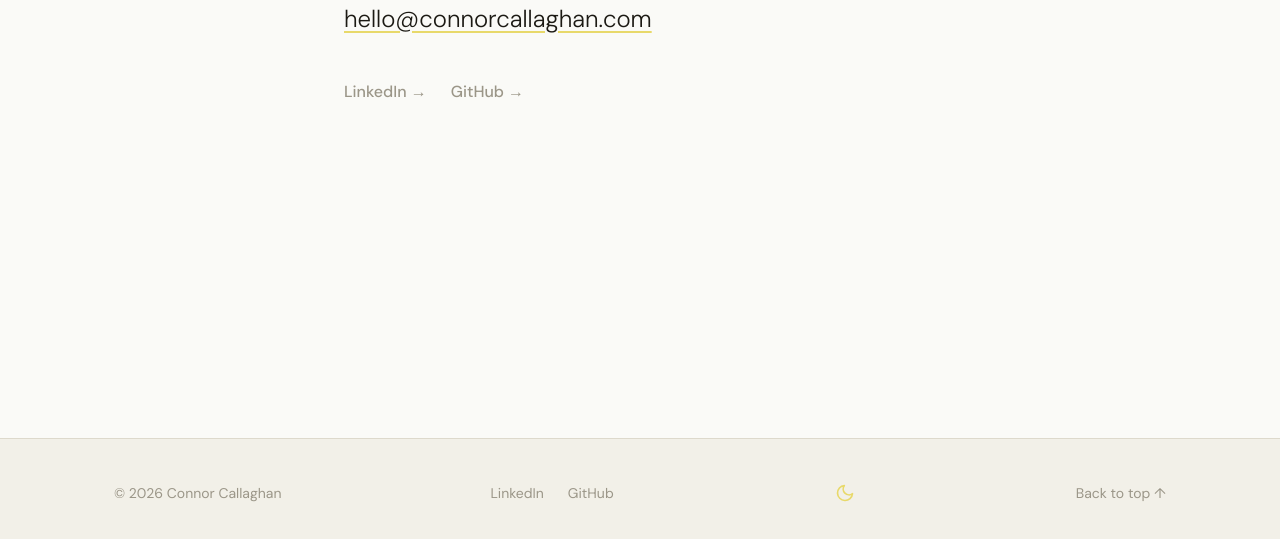
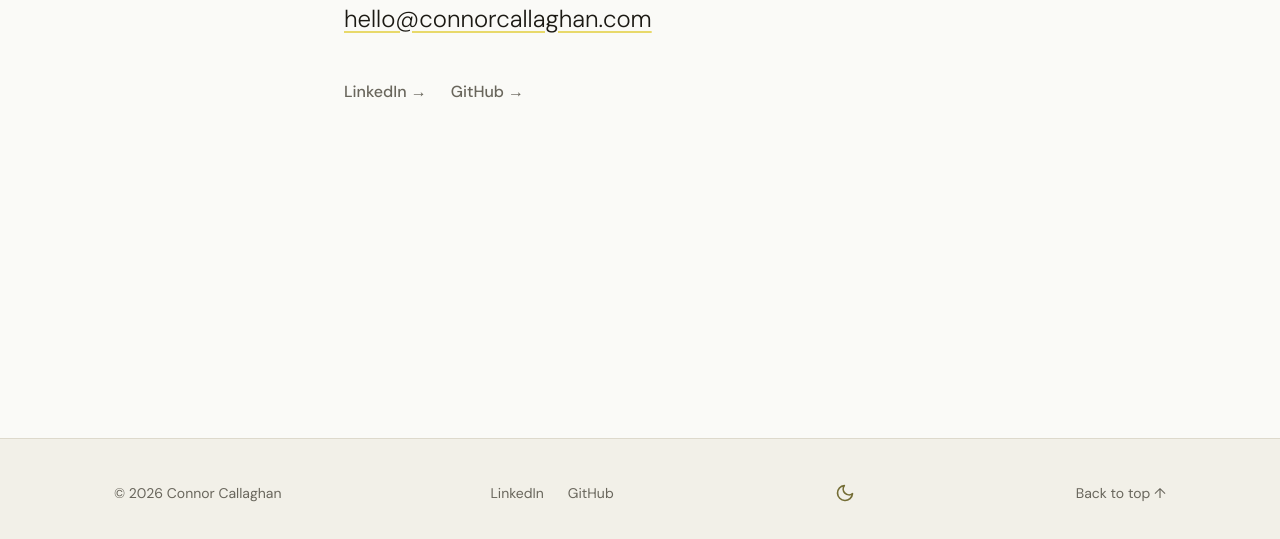
Before and after one commit to cjcallaghan/portfolio_v1, a React (Vite) app: page /contact in a window 1280 px wide. Shown: the part 363-902 px from the top of the page. Built offline with nearby package versions, Linux system fonts and the light colour scheme.

Commit message:
wcag AA compliance color audit

```diff
--- a/src/components/Footer.css
+++ b/src/components/Footer.css
@@ -44,7 +44,7 @@
 }
 
 .footer__link:hover {
-  color: var(--color-accent);
+  color: var(--color-accent-text);
 }
 
 .footer__link:focus-visible {
@@ -65,7 +65,7 @@
 }
 
 .footer__top-link:hover {
-  color: var(--color-accent);
+  color: var(--color-accent-text);
 }
 
 .footer__top-link:focus-visible {
@@ -85,7 +85,7 @@
   background: transparent;
   border: none;
   cursor: pointer;
-  color: var(--color-accent);
+  color: var(--color-accent-text);
 
   /* === ANIMATION — background tint on hover === */
   transition:
--- a/src/components/Navbar.css
+++ b/src/components/Navbar.css
@@ -146,7 +146,7 @@
 }
 
 .navbar__logo:hover {
-  color: var(--color-accent);
+  color: var(--color-accent-text);
 }
 
 /* ══════════════════════════════════════════════════════════════════════════════
--- a/src/components/ProjectCard.css
+++ b/src/components/ProjectCard.css
@@ -189,7 +189,7 @@
 }
 
 .project-card__ext-link:hover {
-  color: var(--color-accent);
+  color: var(--color-accent-text);
 }
 
 .project-card__ext-link:focus-visible {
--- a/src/pages/Contact.css
+++ b/src/pages/Contact.css
@@ -80,7 +80,7 @@
 }
 
 .contact__email:hover {
-  color: var(--color-accent);
+  color: var(--color-accent-text);
 }
 
 .contact__email:focus-visible {
@@ -112,7 +112,7 @@
 }
 
 .contact__social-link:hover {
-  color: var(--color-accent);
+  color: var(--color-accent-text);
 }
 
 .contact__social-link:focus-visible {
--- a/src/pages/Home.css
+++ b/src/pages/Home.css
@@ -150,7 +150,7 @@
 }
 
 .home__see-all-link:hover {
-  color: var(--color-accent);
+  color: var(--color-accent-text);
 }
 
 .home__see-all-link:focus-visible {
@@ -211,7 +211,7 @@
 }
 
 .home__contact-email:hover {
-  color: var(--color-accent);
+  color: var(--color-accent-text);
 }
 
 .home__contact-email:focus-visible {
--- a/src/pages/ProjectDetail.css
+++ b/src/pages/ProjectDetail.css
@@ -32,7 +32,7 @@
 }
 
 .project-detail__back-link:hover {
-  color: var(--color-accent);
+  color: var(--color-accent-text);
 }
 
 .project-detail__back-link:focus-visible {
--- a/src/styles/global.css
+++ b/src/styles/global.css
@@ -34,16 +34,20 @@
      ══════════════════════════════════════════════ */
   --color-text-primary: #1C1A14;     /* near-black with a warm undertone — headings */
   --color-text-secondary: #5C5849;   /* warm mid-gray — body text, descriptions */
-  --color-text-muted: #9B9688;       /* muted — captions, tags, meta info */
+  --color-text-muted: #69665C;       /* muted — captions, tags, meta info (WCAG AA: 4.5:1 on all bg) */
 
   /* ══════════════════════════════════════════════
      ACCENT COLORS
      Yellow is THE signature color of this site.
      Use it sparingly and intentionally (see docs).
      ══════════════════════════════════════════════ */
-  --color-accent: #E8D96A;           /* pastel yellow — THE signature color */
+  --color-accent: #E8D96A;           /* pastel yellow — THE signature color (fills, focus rings) */
   --color-accent-hover: #D9C94F;     /* slightly darker yellow for hover states */
   --color-accent-subtle: #F5F0C0;    /* very pale yellow — backgrounds, highlights */
+  --color-accent-text: #746D35;      /* darkened yellow for accent TEXT/icons — the pale yellow
+                                        fails contrast as foreground on light bg (1.38:1). Use this
+                                        token whenever the accent is a text or icon color, not a fill.
+                                        WCAG AA: 5.04:1 on bg-primary, 4.55:1 on accent-subtle. */
 
   /* ══════════════════════════════════════════════
      EARTH TONE ACCENTS
@@ -57,7 +61,7 @@
      Subtle warm grays for card outlines and dividers.
      ══════════════════════════════════════════════ */
   --color-border: #DDD9CC;           /* warm light gray — card borders, dividers */
-  --color-border-strong: #C4BFB0;    /* slightly stronger — focused elements */
+  --color-border-strong: #959186;    /* stronger — control boundaries (WCAG AA: 3:1 on bg-primary) */
 
   /* ══════════════════════════════════════════════
      UTILITY COLORS
--- a/src/styles/theme.css
+++ b/src/styles/theme.css
@@ -29,7 +29,7 @@
      ══════════════════════════════════════════════ */
   --color-text-primary: #F0EDE0;     /* warm off-white — headings */
   --color-text-secondary: #B8B4A4;   /* warm mid-gray — body text */
-  --color-text-muted: #7A7668;       /* muted — captions, meta */
+  --color-text-muted: #969388;       /* muted — captions, meta (WCAG AA: 4.5:1 on all dark bg) */
 
   /* ══════════════════════════════════════════════
      ACCENT COLORS — yellow stays, slightly richer
@@ -38,6 +38,8 @@
   --color-accent: #D9C94F;           /* same yellow, slightly richer for dark bg */
   --color-accent-hover: #C9B83A;     /* hover */
   --color-accent-subtle: #2A2810;    /* dark yellow tint for backgrounds */
+  --color-accent-text: #D9C94F;      /* accent text/icons — the richer yellow already passes on
+                                        dark bg (10.41:1), so no darkening needed here. */
 
   /* ══════════════════════════════════════════════
      EARTH TONES — darkened to match palette feel
@@ -49,7 +51,7 @@
      BORDER & DIVIDER — warm dark borders
      ══════════════════════════════════════════════ */
   --color-border: #3A3828;           /* dark warm border */
-  --color-border-strong: #504E3C;    /* stronger border for dark mode */
+  --color-border-strong: #696757;    /* stronger — control boundaries (WCAG AA: 3:1 on bg-primary) */
 
   /* ══════════════════════════════════════════════
      UTILITY
```
